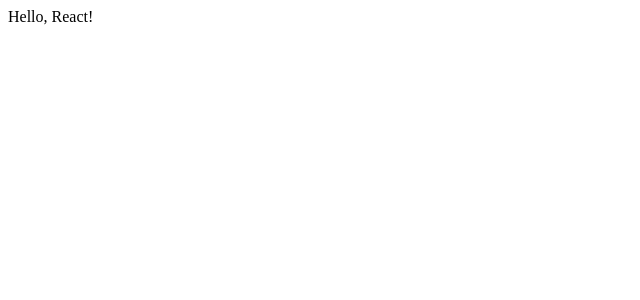
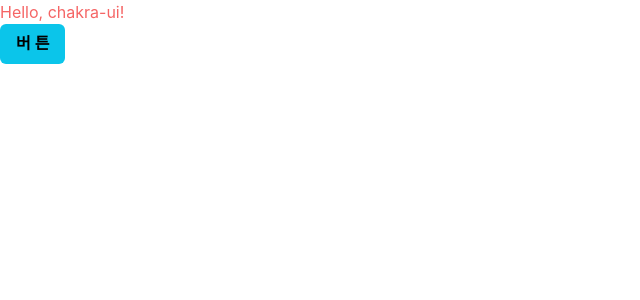
Before and after one commit to seon-2/bcs-part2-react, a React (Create React App) app in the folder chakra-ui/: page / in a window 1280 px wide. Shown: the top 300 px of the page, without its empty margins (0-640 px from the left). Built offline with nearby package versions, Linux system fonts and the light colour scheme.

Commit message:
💄 [design] chakra-ui 사용해보기_Box, Button

```diff
--- a/chakra-ui/src/App.js
+++ b/chakra-ui/src/App.js
@@ -1,5 +1,12 @@
+import { ChakraProvider, Box, Button } from "@chakra-ui/react";
+
 function App() {
-  return <div>Hello, React!</div>;
+  return (
+    <ChakraProvider>
+      <Box color="red.400">Hello, chakra-ui!</Box>
+      <Button colorScheme="cyan">버 튼</Button>
+    </ChakraProvider>
+  );
 }
 
 export default App;
```
